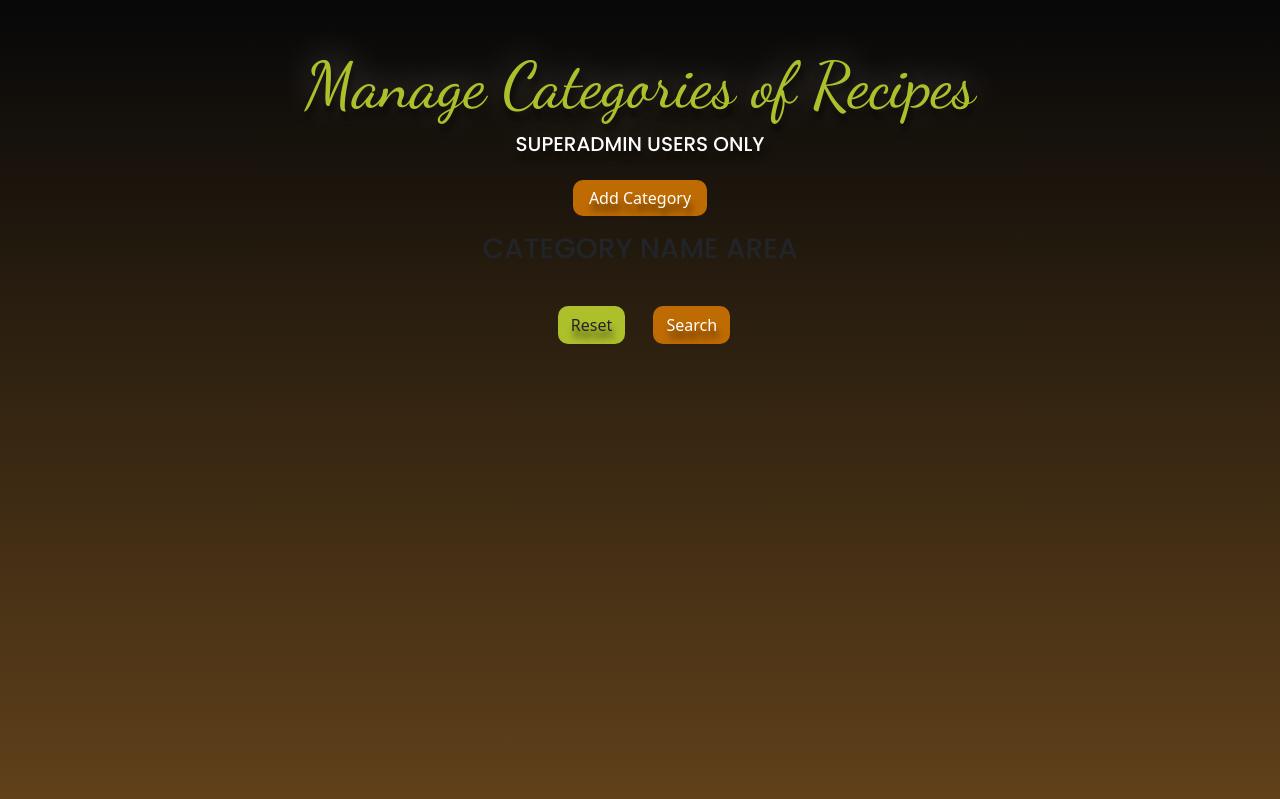
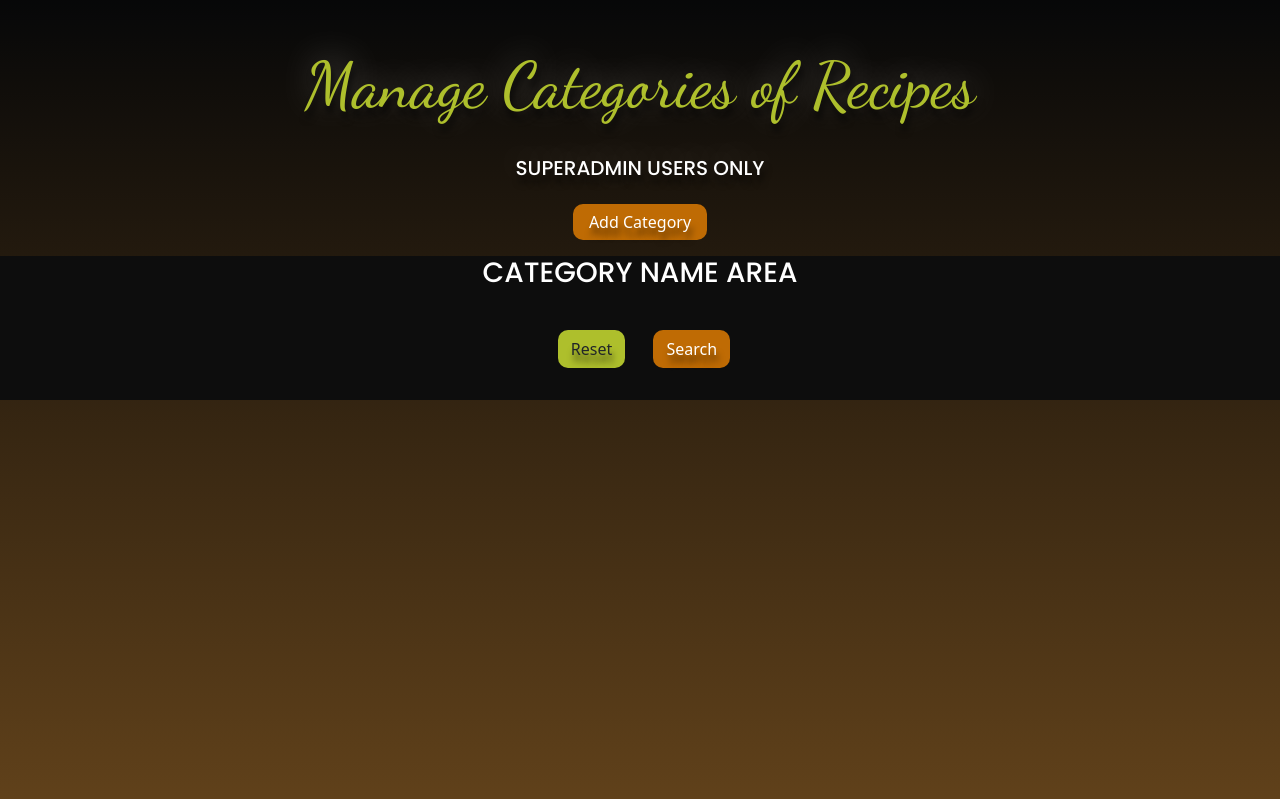
Before and after one commit to JoyZadan/paleo-recipes, a Flask app: page /categories in a window 1280 px wide. Shown: the part 59-858 px from the top of the page. Run offline with Flask 2, Linux system fonts and the light colour scheme; the visitor is signed in with stand-in values (Sample User, id 1); data that the repository does not hold is empty.

Commit message:
continue rebuilding categories page, WIP

```diff
--- a/paleorecipes/static/css/style.css
+++ b/paleorecipes/static/css/style.css
@@ -367,17 +367,19 @@ a {
     background-image: linear-gradient(rgba(0, 0, 0, 0.8), rgba(191,107,4, 0.4));
 }
 
-.container-categories {
+.alt-categories-container {
     display: flex;
     justify-content: center;
     flex-wrap: wrap;
     margin: 0 auto;
+    background-color: var(--custom-color-tertiary);
 }
 
 .each-category-card {
     width: 16.rem;
     height: 19..25rem;
     justify-content: space-between;
+    margin: 0 auto;
 }
 
 /* RECIPES PAGE STYLING */
--- a/paleorecipes/templates/categories.html
+++ b/paleorecipes/templates/categories.html
@@ -5,7 +5,7 @@
         <!-- MANAGE CATEGORIES -->
         <div class="recipe-container mx-auto">
             <h1 class="text-center display-3 mt-5">Manage Categories of Recipes</h1>
-            <p class="paleo-font text-white h5">
+            <p class="paleo-font text-white h5 mt-4">
                 SUPERADMIN USERS ONLY
             </p>
             <div class="text-center">
@@ -17,9 +17,9 @@
         <!-- LIST OF CATEGORIES -->
 
 
-        <div class="container-categories">
-            <div class="use-case-card use-case-text">
-                <h3>CATEGORY NAME AREA</h3>
+        <div class="alt-categories-container">
+            <div class="each-category-card">
+                <h3 class="text-white">CATEGORY NAME AREA</h3>
                 <div class="card-body text-center">
                     <a href="" class="btn btn-solid">Reset</a>
                     <button class="btn btn-alt text-center mx-2" type="submit">Search</button>
```
